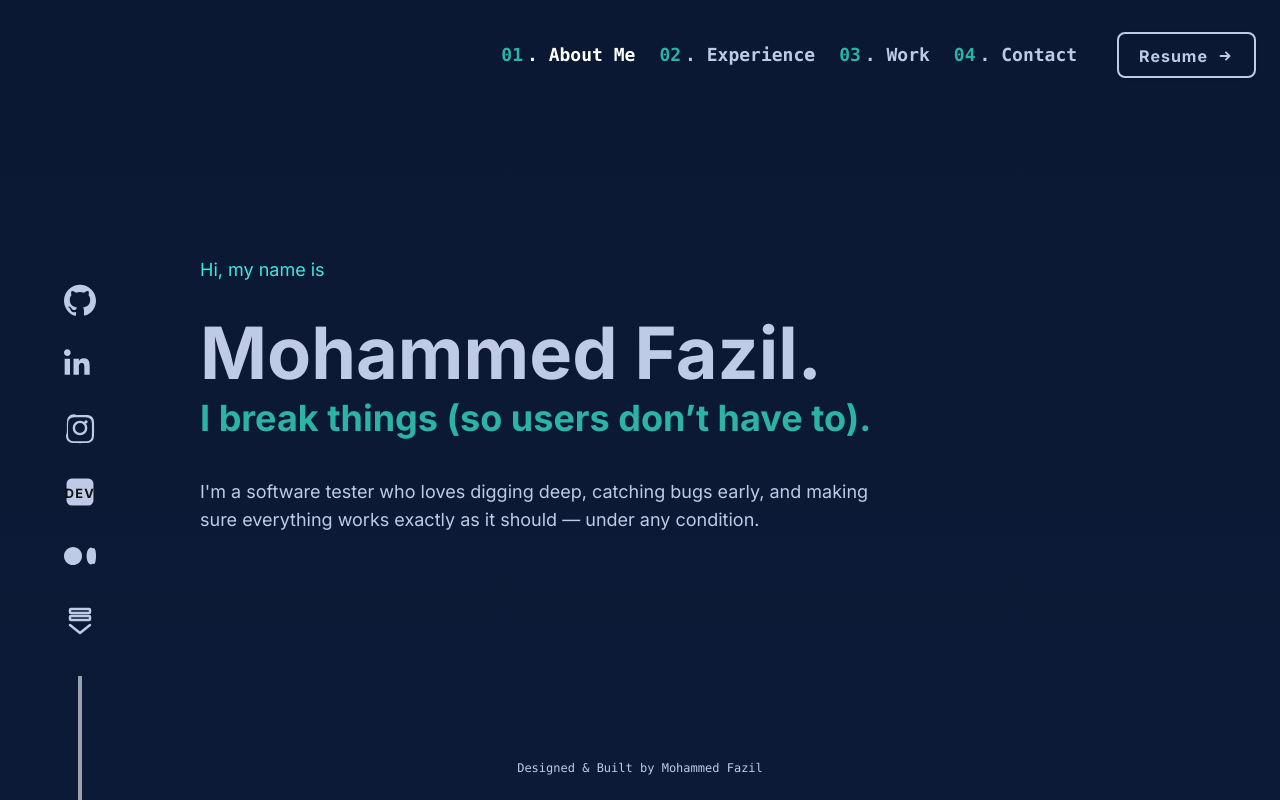
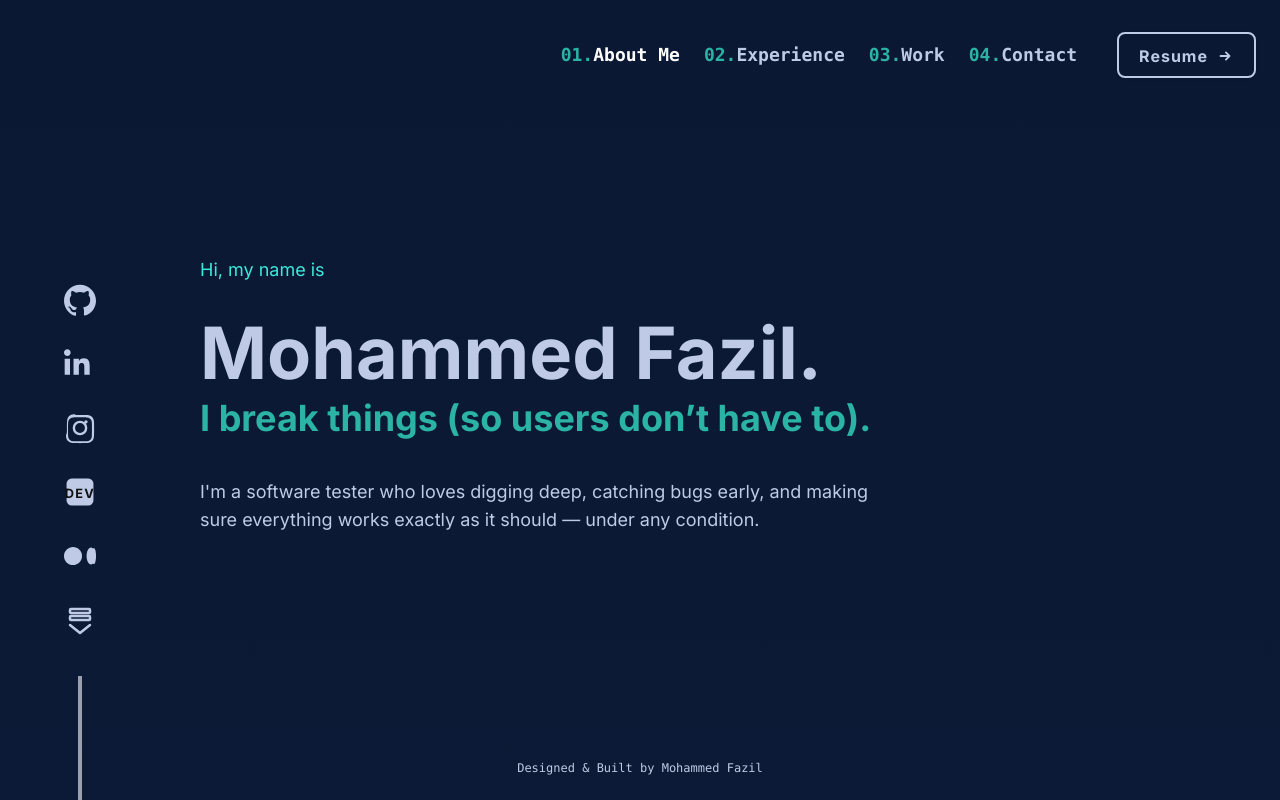
Before and after one commit to Fazil-Vallooran/my-portfolio, a Next.js app: page / in a window 1280 px wide. Shown: the top 800 px of the page. Built offline with nearby package versions, Linux system fonts and the light colour scheme.

Commit message:
Updates Main Header

```diff
--- a/src/Components/layout/MainHeader.jsx
+++ b/src/Components/layout/MainHeader.jsx
@@ -84,8 +84,8 @@ const MainHeader = () => {
               }
             }}
           >
-            <span style={{ color: '#2bb3a6' }} className="font-bold mr-1">{link.number}</span>
-            <span className="transition-colors duration-200 group-hover:text-[#2bb3a6]">. {link.label}</span>
+            <span style={{ color: '#2bb3a6' }} className="font">{link.number}.</span>
+            <span className="transition-colors duration-200 group-hover:text-[#2bb3a6]">{link.label}</span>
           </a>
         ))}
         <a
```
